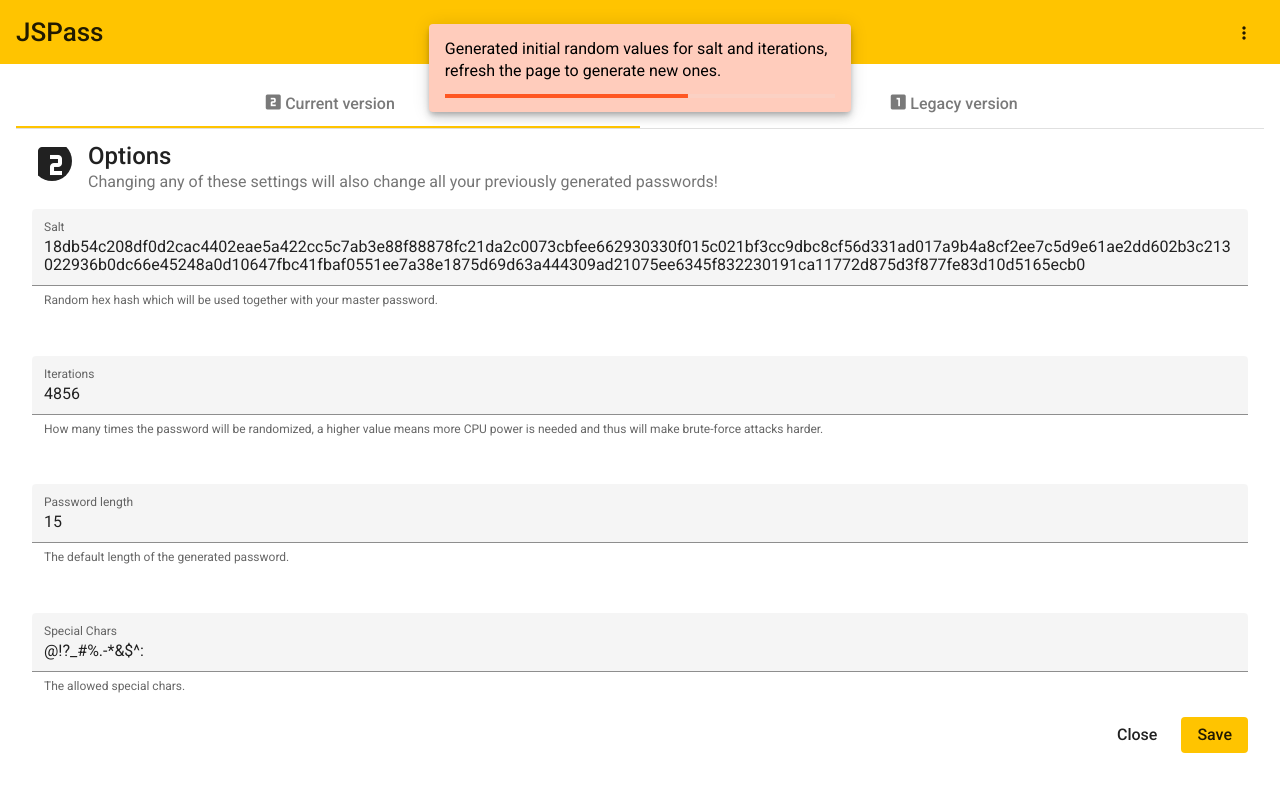
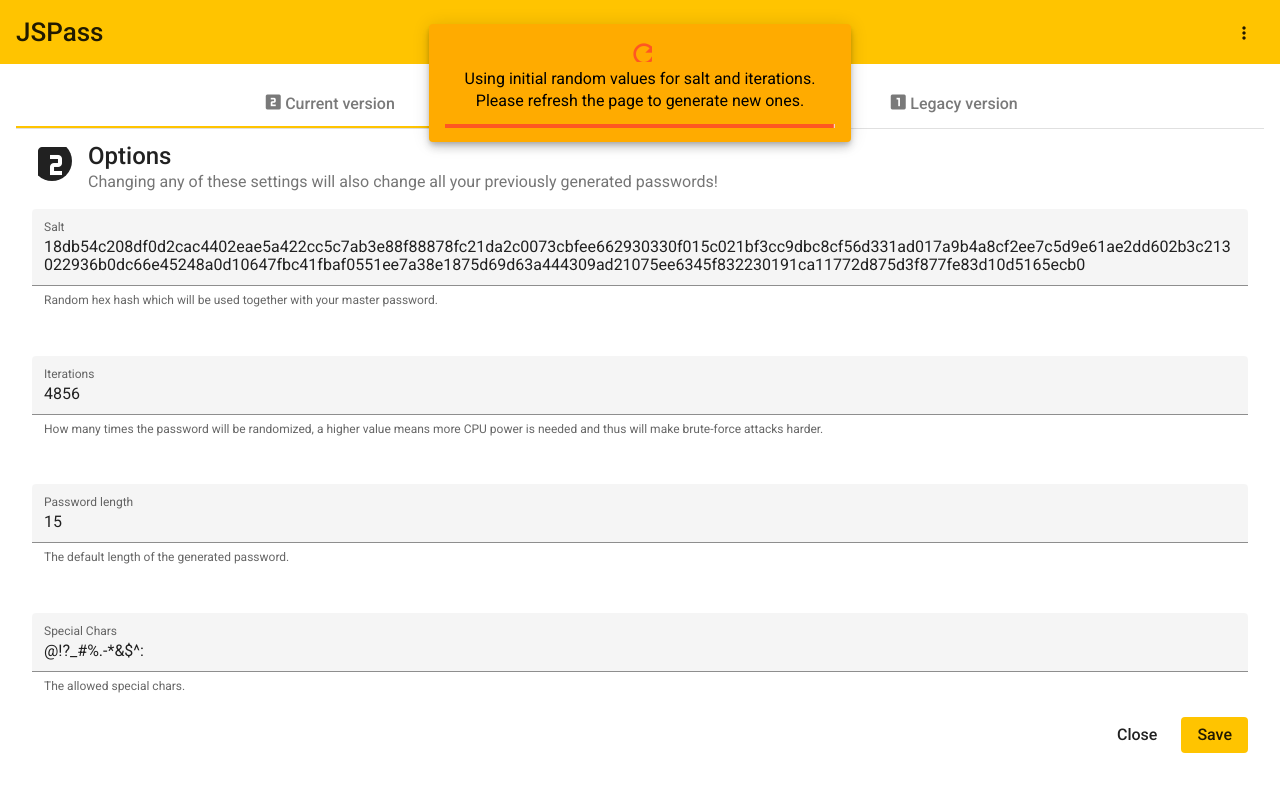
Before and after one commit to humbapa/jspass-website, an Angular app: page /options in a window 1280 px wide. Shown: the top 792 px of the page. Built offline with nearby package versions, Linux system fonts and the light colour scheme.

Commit message:
Some more styling tweaks

```diff
--- a/src/app/app.module.ts
+++ b/src/app/app.module.ts
@@ -32,6 +32,7 @@
 } from '@angular/material/dialog';
 import { MatAutocompleteModule } from '@angular/material/autocomplete';
 import { MatGridListModule } from '@angular/material/grid-list';
+import { MatChipsModule } from '@angular/material/chips';
 
 import { AppComponent } from './app.component';
 import { SnackBarComponent } from './snack-bar/snack-bar.component';
@@ -81,12 +82,13 @@
     MatDialogModule,
     MatAutocompleteModule,
     MatGridListModule,
+    MatChipsModule,
   ],
   providers: [
     {
       provide: MAT_SNACK_BAR_DEFAULT_OPTIONS,
       useValue: {
-        duration: 5000,
+        duration: 2000,
         verticalPosition: 'top',
         panelClass: 'jspass-snack-bar',
       },
--- a/src/app/options-form/options-form.component.ts
+++ b/src/app/options-form/options-form.component.ts
@@ -48,10 +48,11 @@
       this.snackBarRef = this.snackBar.openFromComponent(SnackBarComponent, {
         data: {
           message:
-            'Generated initial random values for salt and iterations, refresh the page to generate new ones.',
-          duration: 8000,
+            'Using initial random values for salt and iterations. Please refresh the page to generate new ones.',
+          icon: 'refresh',
+          duration: 5000,
         },
-        duration: 8000,
+        duration: 5000,
       });
     } else {
       this.optionsForm.patchValue(options);
@@ -68,7 +69,7 @@
     const options = { version: this.version, ...this.optionsForm.value };
     this.optionsService.storeOptions(options);
     this.snackBarRef = this.snackBar.openFromComponent(SnackBarComponent, {
-      data: { message: 'Options successfully saved.' },
+      data: { message: 'Options saved successfully.', icon: 'save' },
     });
   }
 
--- a/src/app/password-generator-dialog/password-generator-dialog.component.ts
+++ b/src/app/password-generator-dialog/password-generator-dialog.component.ts
@@ -43,10 +43,9 @@
         this.passwordField.nativeElement.value = '';
         this.snackBar.openFromComponent(SnackBarComponent, {
           data: {
-            message: 'Site password copied to clipbard.',
-            duration: 2000,
+            message: 'Copied your password to clipboard.',
+            icon: 'assignment',
           },
-          duration: 2000,
         });
         this.dialogRef.close();
       });
--- a/src/app/password-generator-v1/password-generator-v1.component.scss
+++ b/src/app/password-generator-v1/password-generator-v1.component.scss
@@ -10,3 +10,7 @@
   width: calc(100% - 16px);
   margin-top: 2em;
 }
+
+mat-slide-toggle {
+  margin-left: 12px;
+}
--- a/src/app/snack-bar/snack-bar.component.html
+++ b/src/app/snack-bar/snack-bar.component.html
@@ -1,5 +1,8 @@
 <div (click)="dismiss()">
-  <p>{{ message }}</p>
+  <p>
+    <mat-icon color="warn">{{ icon }}</mat-icon>
+    <br />{{ message }}
+  </p>
   <mat-progress-bar
     color="warn"
     mode="determinate"
--- a/src/app/snack-bar/snack-bar.component.scss
+++ b/src/app/snack-bar/snack-bar.component.scss
@@ -2,3 +2,11 @@
   padding: 14px 16px;
   cursor: pointer;
 }
+
+p {
+  text-align: center;
+}
+
+mat-icon {
+  font-size: 2em;
+}
--- a/src/app/snack-bar/snack-bar.component.ts
+++ b/src/app/snack-bar/snack-bar.component.ts
@@ -10,8 +10,9 @@
   styleUrls: ['./snack-bar.component.scss'],
 })
 export class SnackBarComponent implements OnInit {
-  duration = 5000;
+  duration = 2000;
   message = '';
+  icon = 'thumb_up';
   progressValue = 0;
   private animationStart: number;
 
@@ -22,6 +23,10 @@
 
   ngOnInit(): void {
     this.message = this.data.message;
+    if (this.data.icon) {
+      this.icon = this.data.icon;
+    }
+
     if (this.data.duration) {
       this.duration = this.data.duration;
     }
--- a/src/custom-theme.scss
+++ b/src/custom-theme.scss
@@ -60,7 +60,7 @@
   }
 
   .jspass-snack-bar {
-    background-color: mat-color($jspass-light-warn, lighter);
+    background-color: mat-color($jspass-light-primary, darker);
     color: black;
   }
 }
@@ -79,6 +79,7 @@
 
   main {
     background-color: mat-color($jspass-dark-primary, darker);
+    min-height: calc(100% - 96px);
   }
 
   a {
@@ -86,7 +87,7 @@
   }
 
   .jspass-snack-bar {
-    background-color: mat-color($jspass-dark-warn, darker);
+    background-color: mat-color($jspass-dark-accent, darker);
   }
 }
 
@@ -100,7 +101,6 @@
 
 main {
   padding: 16px;
-  min-height: calc(100% - 88px);
 }
 
 .fill-remaining-space {
```
